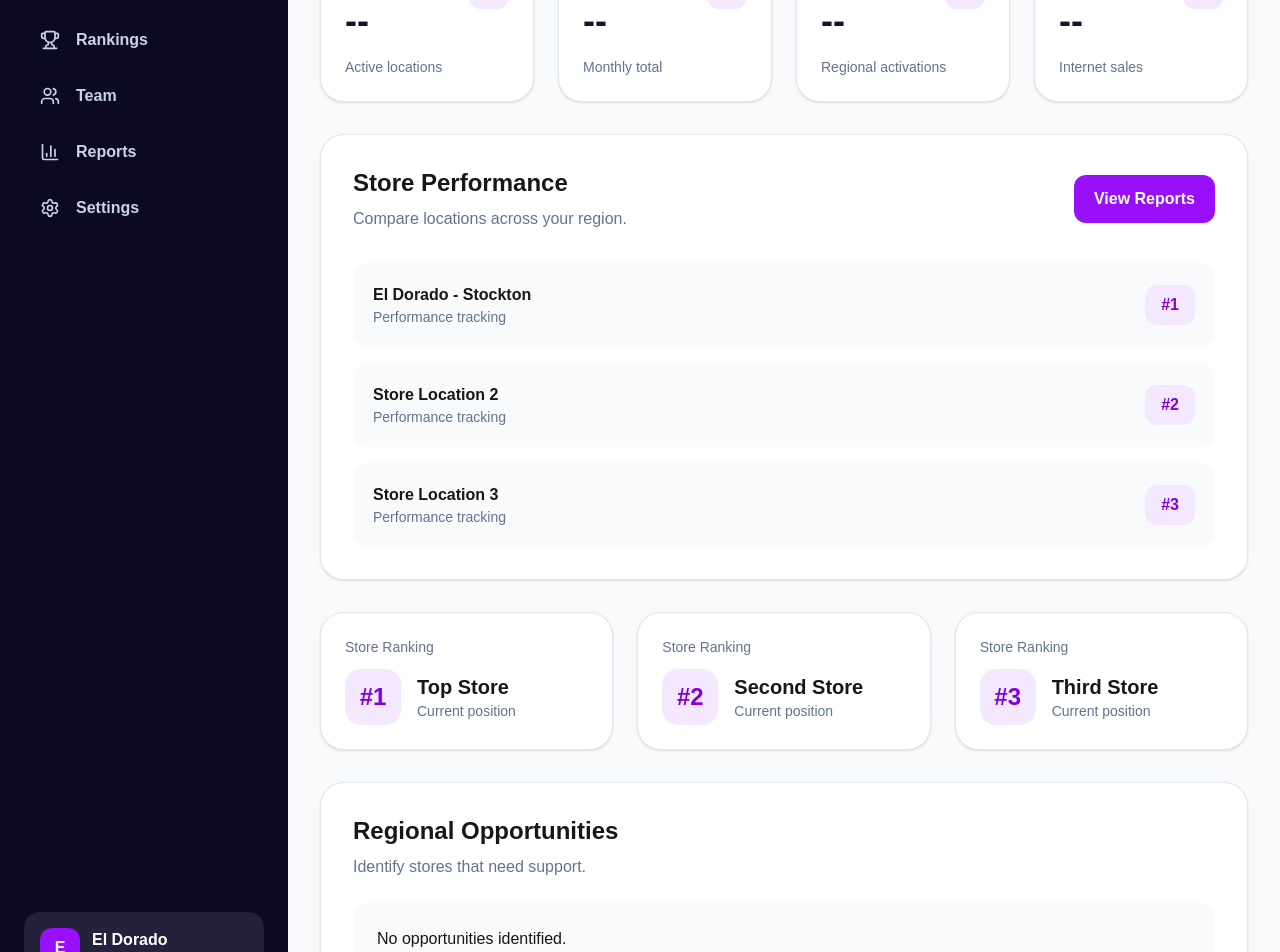
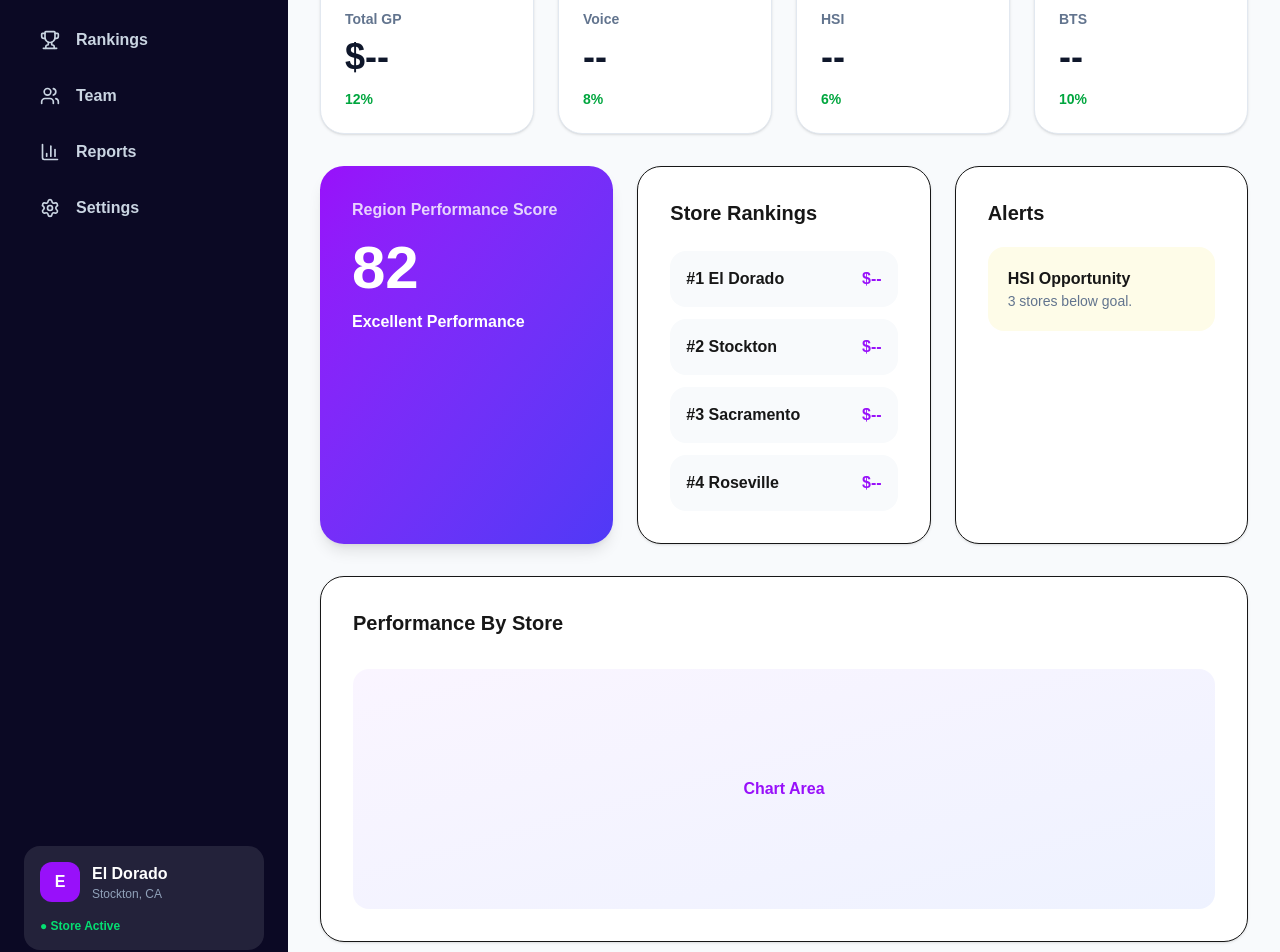
Before and after one commit to itzzerotrace/SalesPulse-V2, a Next.js app: page /dashboard/regional in a window 1280 px wide. Shown: the part 320-1272 px from the top of the page. Built offline with nearby package versions, Linux system fonts and the light colour scheme.

Commit message:
Build SalesPulse regional dashboard design

```diff
--- a/app/dashboard/page.tsx
+++ b/app/dashboard/page.tsx
@@ -1,63 +1,8 @@
-import DashboardShell from "@/components/layout/DashboardShell";
+import {redirect} from "next/navigation";
 
 
-export default function DashboardPage(){
+export default function Dashboard(){
 
-return (
-
-<DashboardShell>
-
-
-<div className="grid gap-6 md:grid-cols-4">
-
-
-{[
-"GP Performance",
-"Voice Activations",
-"HSI",
-"Accessories"
-].map((item)=>(
-
-<div
-key={item}
-className="rounded-3xl border border-slate-200 bg-white p-6 shadow-sm"
->
-
-<p className="text-sm text-slate-500">
-{item}
-</p>
-
-<h2 className="mt-3 text-3xl font-black">
---
-</h2>
-
-</div>
-
-))}
-
-
-</div>
-
-
-
-<div className="mt-8 rounded-3xl border border-slate-200 bg-white p-8">
-
-
-<h2 className="text-2xl font-black">
-Performance Overview
-</h2>
-
-
-<p className="mt-3 text-slate-500">
-Your sales metrics and goals will appear here.
-</p>
-
-
-</div>
-
-
-</DashboardShell>
-
-);
+redirect("/dashboard/employee");
 
 }
--- a/app/dashboard/regional/page.tsx
+++ b/app/dashboard/regional/page.tsx
@@ -1,6 +1,10 @@
 import DashboardShell from "@/components/layout/DashboardShell";
-import MetricCard from "@/components/dashboard/MetricCard";
-import RankingCard from "@/components/dashboard/RankingCard";
+import PageHeader from "@/components/ui/PageHeader";
+import RegionalScore from "@/components/dashboard/RegionalScore";
+import RegionalKpis from "@/components/dashboard/RegionalKpis";
+import StoreRankingList from "@/components/dashboard/StoreRankingList";
+import RegionalChart from "@/components/dashboard/RegionalChart";
+import AlertPanel from "@/components/dashboard/AlertPanel";
 
 
 export default function RegionalDashboard(){
@@ -9,229 +13,36 @@ return (
 
 <DashboardShell>
 
-
 <div className="space-y-8">
 
 
-<section>
-
-<p className="text-sm font-bold text-purple-600">
-NORTHERN CALIFORNIA
-</p>
-
-
-<h1 className="mt-2 text-4xl font-black text-slate-900">
-Regional Dashboard
-</h1>
-
-
-<p className="mt-2 text-lg text-slate-500">
-Monitor store performance across your region.
-</p>
-
-
-</section>
-
-
-
-
-
-<section className="grid gap-6 md:grid-cols-4">
-
-
-<MetricCard
-title="Total Stores"
-value="--"
-subtitle="Active locations"
+<PageHeader
+title="West Region Overview"
+subtitle="Performance across all stores"
 />
 
 
-<MetricCard
-title="Regional GP"
-value="--"
-subtitle="Monthly total"
-/>
+<RegionalKpis/>
 
 
-<MetricCard
-title="Voice"
-value="--"
-subtitle="Regional activations"
-/>
+<div className="
+grid
+gap-6
+lg:grid-cols-3
+">
 
 
-<MetricCard
-title="HSI"
-value="--"
-subtitle="Internet sales"
-/>
+<RegionalScore/>
 
+<StoreRankingList/>
 
-</section>
-
-
-
-
-
-<section className="rounded-3xl border border-slate-200 bg-white p-8 shadow-sm">
-
-
-<div className="flex items-center justify-between">
-
-
-<div>
-
-<h2 className="text-2xl font-black">
-Store Performance
-</h2>
-
-
-<p className="mt-2 text-slate-500">
-Compare locations across your region.
-</p>
+<AlertPanel/>
 
 
 </div>
 
 
-<button className="
-rounded-xl
-bg-purple-600
-px-5
-py-3
-font-bold
-text-white
-">
-
-View Reports
-
-</button>
-
-
-</div>
-
-
-
-
-<div className="mt-8 space-y-4">
-
-
-{[
-"El Dorado - Stockton",
-"Store Location 2",
-"Store Location 3"
-
-].map((store,index)=>(
-
-
-<div
-key={store}
-className="
-flex
-items-center
-justify-between
-rounded-2xl
-bg-slate-50
-p-5
-"
->
-
-
-<div>
-
-<h3 className="font-bold">
-{store}
-</h3>
-
-
-<p className="text-sm text-slate-500">
-Performance tracking
-</p>
-
-
-</div>
-
-
-
-<div className="
-rounded-xl
-bg-purple-100
-px-4
-py-2
-font-black
-text-purple-700
-">
-
-#{index + 1}
-
-</div>
-
-
-</div>
-
-
-))}
-
-
-</div>
-
-
-</section>
-
-
-
-
-
-<section className="grid gap-6 md:grid-cols-3">
-
-
-<RankingCard
-rank={1}
-name="Top Store"
-/>
-
-
-<RankingCard
-rank={2}
-name="Second Store"
-/>
-
-
-<RankingCard
-rank={3}
-name="Third Store"
-/>
-
-
-</section>
-
-
-
-
-
-<section className="rounded-3xl border border-slate-200 bg-white p-8 shadow-sm">
-
-
-<h2 className="text-2xl font-black">
-Regional Opportunities
-</h2>
-
-
-<p className="mt-2 text-slate-500">
-Identify stores that need support.
-</p>
-
-
-
-<div className="mt-6 rounded-2xl bg-slate-50 p-6">
-
-No opportunities identified.
-
-</div>
-
-
-</section>
-
+<RegionalChart/>
 
 
 </div>
@@ -239,6 +50,6 @@ No opportunities identified.
 
 </DashboardShell>
 
-);
+)
 
 }
--- /dev/null
+++ b/components/dashboard/AlertPanel.tsx
@@ -0,0 +1,44 @@
+export default function AlertPanel(){
+
+return (
+
+<div className="
+rounded-3xl
+border
+bg-white
+p-8
+shadow-sm
+">
+
+
+<h2 className="
+text-xl
+font-black
+">
+Alerts
+</h2>
+
+
+<div className="
+mt-5
+rounded-2xl
+bg-yellow-50
+p-5
+">
+
+<p className="font-bold">
+HSI Opportunity
+</p>
+
+<p className="text-sm text-slate-500">
+3 stores below goal.
+</p>
+
+</div>
+
+
+</div>
+
+)
+
+}
--- /dev/null
+++ b/components/dashboard/RegionSelector.tsx
@@ -0,0 +1,20 @@
+export default function RegionSelector(){
+
+return (
+
+<button className="
+rounded-xl
+border
+bg-white
+px-5
+py-3
+font-bold
+">
+
+West Region ▼
+
+</button>
+
+)
+
+}
--- /dev/null
+++ b/components/dashboard/RegionalChart.tsx
@@ -0,0 +1,44 @@
+export default function RegionalChart(){
+
+return (
+
+<div className="
+rounded-3xl
+border
+bg-white
+p-8
+shadow-sm
+">
+
+<h2 className="
+text-xl
+font-black
+">
+Performance By Store
+</h2>
+
+
+<div className="
+mt-8
+h-60
+rounded-2xl
+bg-gradient-to-br
+from-purple-50
+to-indigo-50
+flex
+items-center
+justify-center
+font-bold
+text-purple-600
+">
+
+Chart Area
+
+</div>
+
+
+</div>
+
+)
+
+}
--- /dev/null
+++ b/components/dashboard/RegionalKpis.tsx
@@ -0,0 +1,46 @@
+import KpiCard from "./KpiCard";
+
+
+export default function RegionalKpis(){
+
+return (
+
+<div className="
+grid
+gap-6
+md:grid-cols-4
+">
+
+<KpiCard
+title="Total GP"
+value="$--"
+change="12%"
+icon="💰"
+/>
+
+<KpiCard
+title="Voice"
+value="--"
+change="8%"
+icon="📱"
+/>
+
+<KpiCard
+title="HSI"
+value="--"
+change="6%"
+icon="🌐"
+/>
+
+<KpiCard
+title="BTS"
+value="--"
+change="10%"
+icon="🏢"
+/>
+
+</div>
+
+)
+
+}
--- /dev/null
+++ b/components/dashboard/RegionalScore.tsx
@@ -0,0 +1,35 @@
+export default function RegionalScore(){
+
+return (
+
+<div className="
+rounded-3xl
+bg-gradient-to-br
+from-purple-600
+to-indigo-600
+p-8
+text-white
+shadow-lg
+">
+
+<p className="font-bold opacity-80">
+Region Performance Score
+</p>
+
+<h1 className="
+mt-4
+text-6xl
+font-black
+">
+82
+</h1>
+
+<p className="mt-3 font-bold">
+Excellent Performance
+</p>
+
+</div>
+
+)
+
+}
--- /dev/null
+++ b/components/dashboard/ReportsCard.tsx
@@ -0,0 +1,25 @@
+export default function ReportsCard(){
+
+return (
+
+<div className="
+rounded-3xl
+border
+bg-white
+p-8
+shadow-sm
+">
+
+<h2 className="text-xl font-black">
+Reports
+</h2>
+
+<p className="mt-2 text-slate-500">
+Regional analytics and trends.
+</p>
+
+</div>
+
+)
+
+}
--- /dev/null
+++ b/components/dashboard/StoreRankingList.tsx
@@ -0,0 +1,68 @@
+const stores=[
+"El Dorado",
+"Stockton",
+"Sacramento",
+"Roseville"
+];
+
+
+export default function StoreRankingList(){
+
+return (
+
+<div className="
+rounded-3xl
+border
+bg-white
+p-8
+shadow-sm
+">
+
+
+<h2 className="
+text-xl
+font-black
+">
+Store Rankings
+</h2>
+
+
+<div className="
+mt-6
+space-y-3
+">
+
+{stores.map((store,index)=>(
+
+<div
+key={store}
+className="
+flex
+justify-between
+rounded-2xl
+bg-slate-50
+p-4
+">
+
+<span className="font-bold">
+#{index+1} {store}
+</span>
+
+
+<span className="font-black text-purple-600">
+$--
+</span>
+
+
+</div>
+
+))}
+
+</div>
+
+
+</div>
+
+)
+
+}
```
